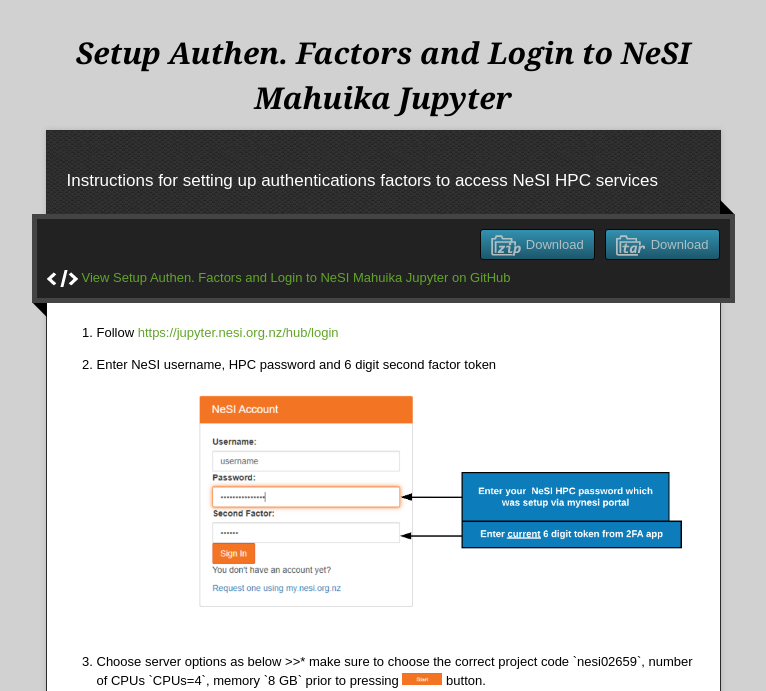
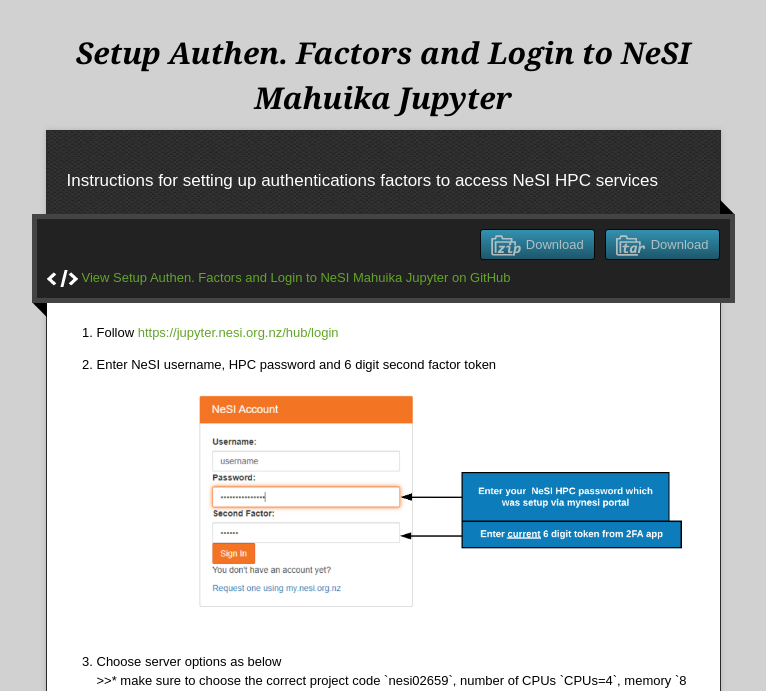
Before and after one commit to DininduSenanayake/ganesi_authesetup-login, a Jekyll site: the page built from docs/1_jupyterlogin.md, in a window 1280 px wide, cut to the strip 0-691 px from the top of the page. Shown: the whole strip, without its empty margins (257-1023 px from the left). Built offline with Jekyll 4.4.1, drawn with Linux system fonts in a browser that asks for light colours; our own code applies the rules of GitHub Pages for plain Markdown files; some of the changed text lies outside the part shown.

Commit message:
add a break

```diff
--- a/docs/1_jupyterlogin.md
+++ b/docs/1_jupyterlogin.md
@@ -1,6 +1,6 @@
 1. Follow [https://jupyter.nesi.org.nz/hub/login](https://jupyter.nesi.org.nz/hub/login)
 2. <p>Enter NeSI username, HPC password and 6 digit second factor token<br><img src="./img/jupyter_login_labels_updated.png" alt="drawing" width="720"/></p>
 3. <p>Choose server options as below
->>* make sure to choose the correct project code `nesi02659`, number of CPUs `CPUs=4`, memory `8 GB` prior to pressing <img src="./img/start_button.png" alt="drawing" width="40"/> button.
+<br>>>* make sure to choose the correct project code `nesi02659`, number of CPUs `CPUs=4`, memory `8 GB` prior to pressing <img src="./img/start_button.png" alt="drawing" width="40"/> button.
 
 <br><img src="./img/jupyter_server2022.png" alt="drawing" width="700"/></p>
```
